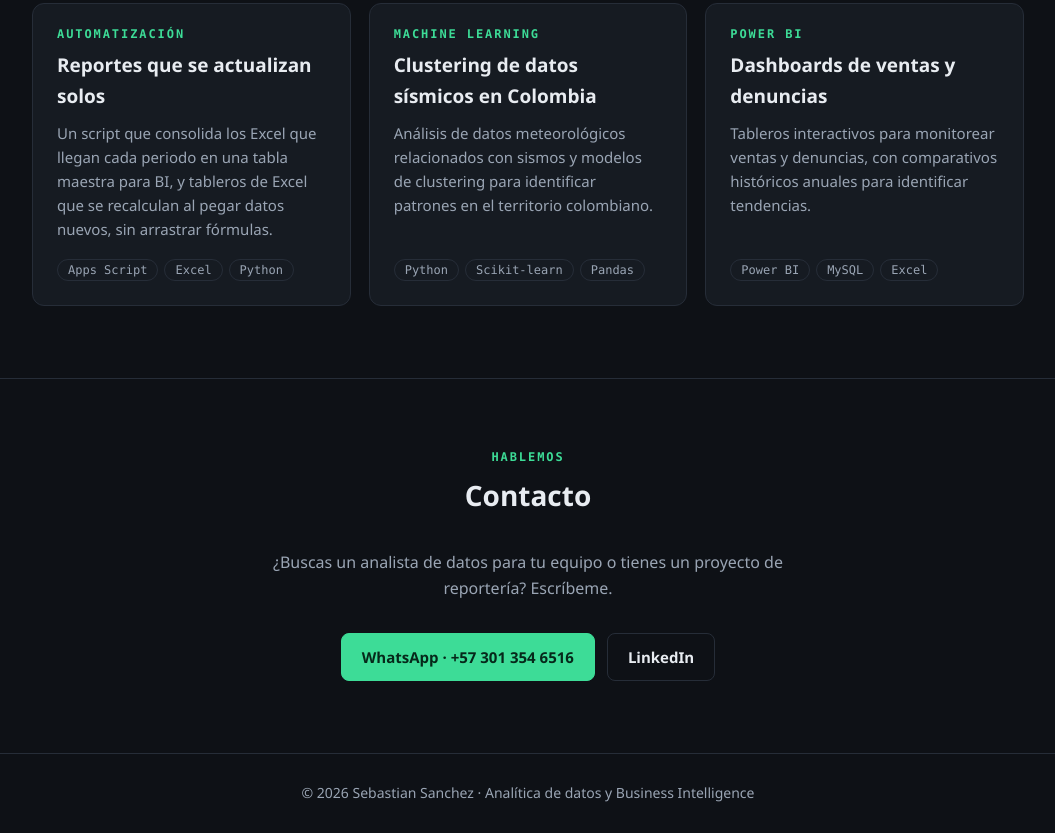
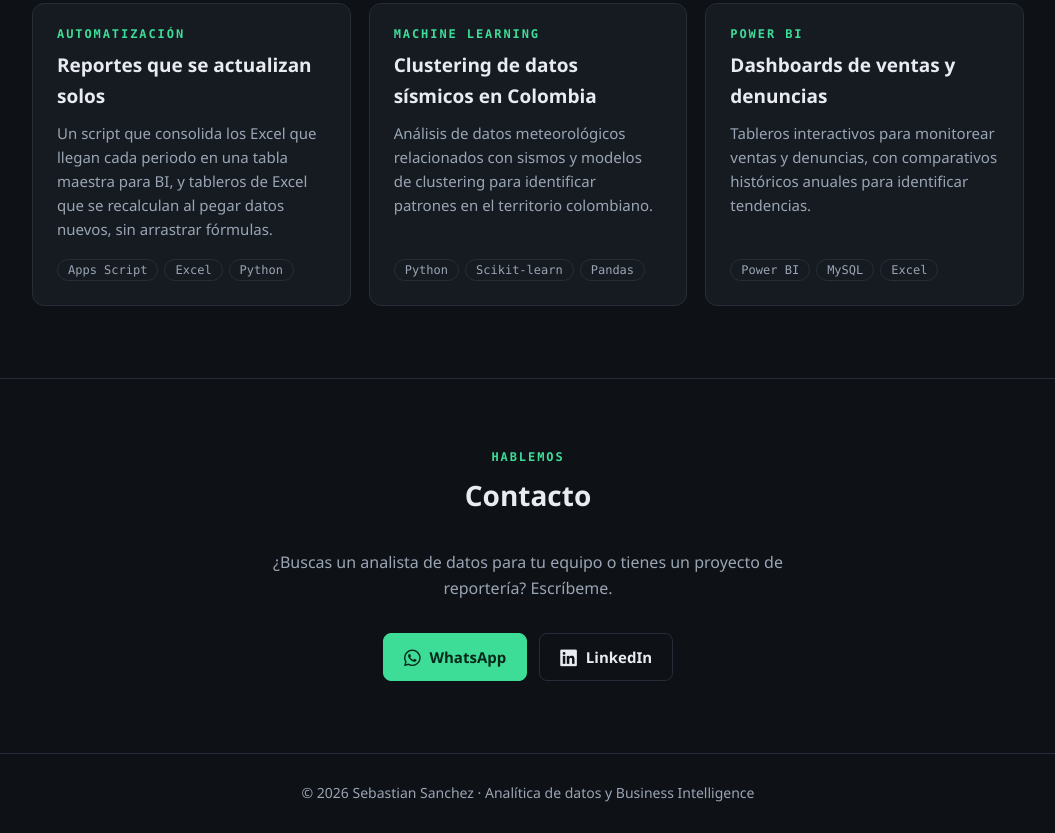
Before and after one commit to SSANCHEZ904/portafolio, a plain HTML site: page index.html in a window 1280 px wide. Shown: the part 2785-3618 px from the top of the page, without its empty margins (112-1167 px from the left). Drawn offline with Linux system fonts and the light colour scheme.

Commit message:
Add icons to contact buttons in index.html
Updated contact buttons to include icons for WhatsApp and LinkedIn.

```diff
--- a/index.html
+++ b/index.html
@@ -5,6 +5,7 @@
 <meta name="viewport" content="width=device-width, initial-scale=1">
 <title>Sebastian Sanchez | Analista de Datos & BI</title>
 <meta name="description" content="Portafolio de Sebastian Sanchez: Tableau, Power BI, SQL, Python y automatización de reportes.">
+<link rel="stylesheet" href="https://cdnjs.cloudflare.com/ajax/libs/font-awesome/6.5.1/css/all.min.css">
 <style>
 :root{--bg:#0e1116;--panel:#161b22;--line:#262d38;--ink:#e8ecf1;--soft:#9aa5b4;--acc:#3ddc97;--acc2:#5aa9ff}
 *{box-sizing:border-box;margin:0}
@@ -30,6 +31,7 @@ h1 em{font-style:normal;color:var(--acc)}
 .btn{padding:11px 20px;border-radius:8px;font-weight:600;font-size:15px;border:1px solid var(--line)}
 .btn.p{background:var(--acc);color:#06281a;border-color:var(--acc)}
 .btn:hover{filter:brightness(1.12)}
+.btn i{font-size:19px;margin-right:9px;vertical-align:-2px}
 .nums{display:flex;gap:40px;flex-wrap:wrap;margin-top:56px;padding-top:28px;border-top:1px solid var(--line)}
 .nums b{display:block;font-size:26px}
 .nums span{color:var(--soft);font-size:14px}
@@ -198,8 +200,8 @@ footer{border-top:1px solid var(--line);padding:28px 0;text-align:center;color:v
   <p class="es">¿Buscas un analista de datos para tu equipo o tienes un proyecto de reportería? Escríbeme.</p>
   <p class="en">Looking for a data analyst for your team, or have a reporting project? Get in touch.</p>
   <div class="btns">
-    <a class="btn p" href="https://wa.me/573013546516" target="_blank" rel="noopener">WhatsApp · +57 301 354 6516</a>
-    <a class="btn" href="https://www.linkedin.com/in/sebastiandsm/" target="_blank" rel="noopener">LinkedIn</a>
+    <a class="btn p" href="https://wa.me/573013546516" target="_blank" rel="noopener"><i class="fa-brands fa-whatsapp" aria-hidden="true"></i>WhatsApp</a>
+    <a class="btn" href="https://www.linkedin.com/in/sebastiandsm/" target="_blank" rel="noopener"><i class="fa-brands fa-linkedin" aria-hidden="true"></i>LinkedIn</a>
   </div>
 </div></section>
 </main>
```
